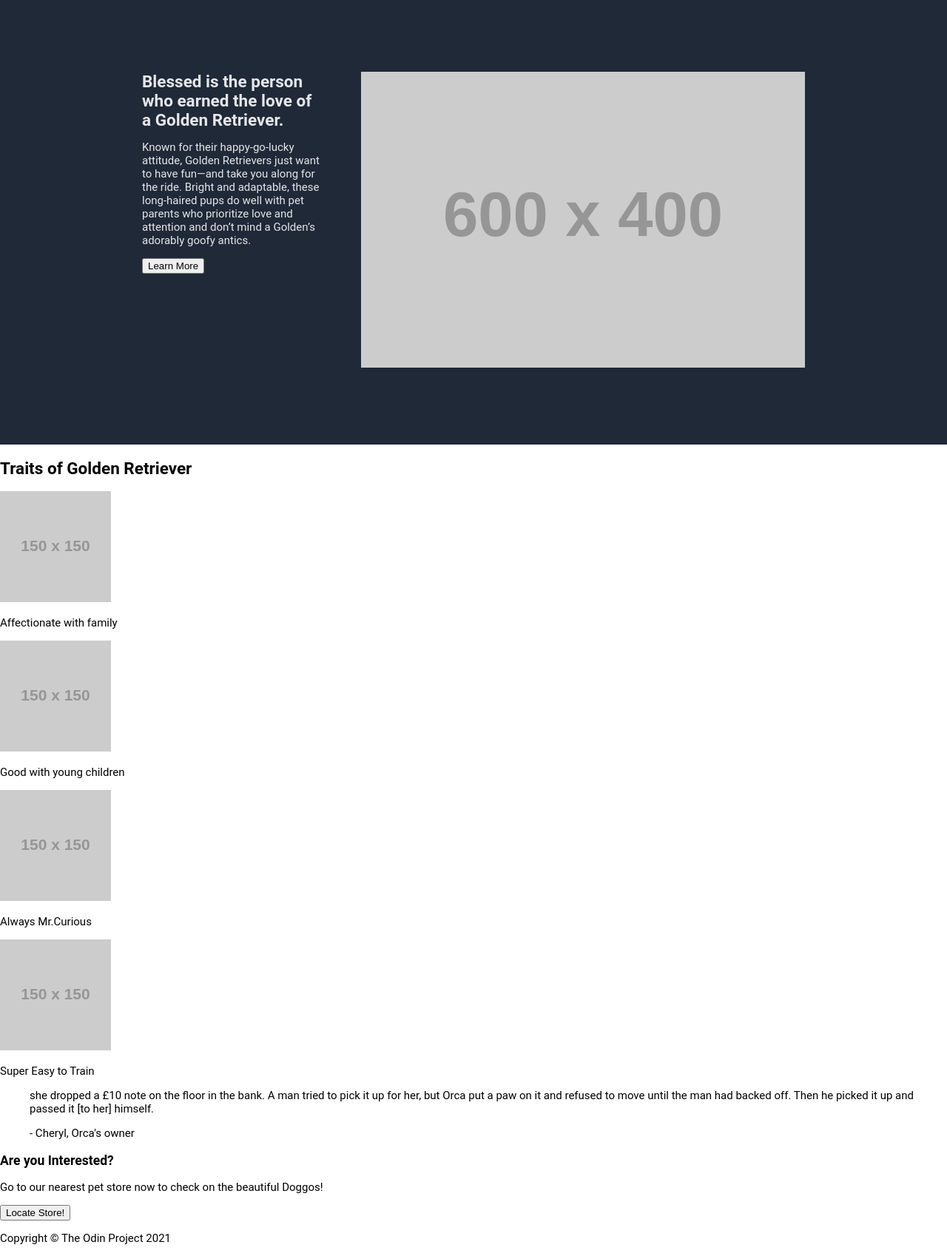
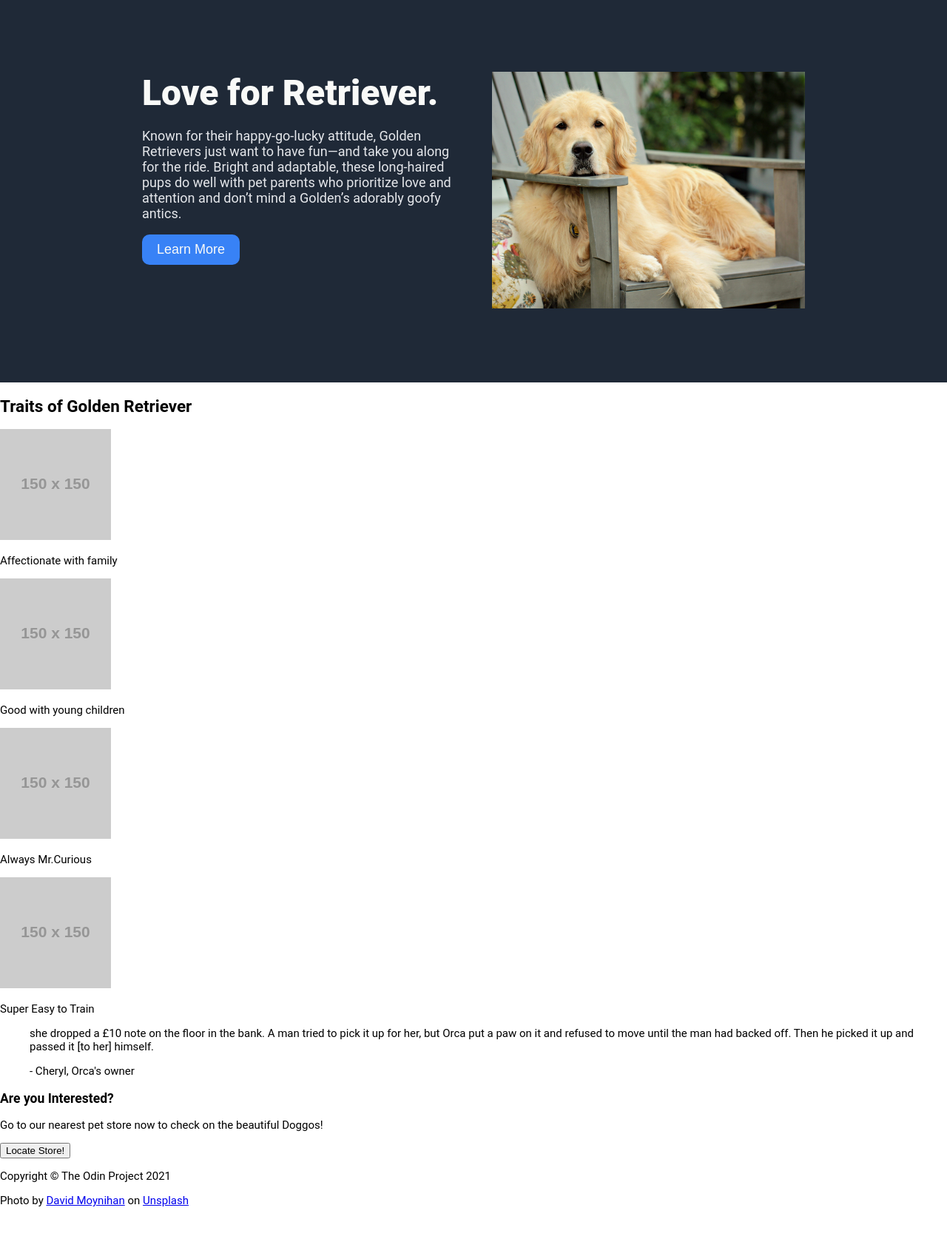
Before and after one commit to T-Ahish/odin-flexlayout, a plain HTML site: page index.html in a window 1280 px wide. Shown: the part 61-1759 px from the top of the page at 74% size. After the commit the page ends 1708 px from the top, so only its background shows below. Drawn offline with Linux system fonts and the light colour scheme; placeholder pictures from the web are drawn by us.

Commit message:
Add Image for Hero Carousel, credit to the owner on footer

```diff
--- a/index.html
+++ b/index.html
@@ -34,10 +34,8 @@
 
     <main>
       <section class="layout darkblue-background hero-carousal">
-        <div>
-          <h1 class="zero-margin">
-            Blessed is the person who earned the love of a Golden Retriever.
-          </h1>
+        <div class="hero-carousal--content">
+          <h1 class="zero-margin">Love for Retriever.</h1>
           <p>
             Known for their happy-go-lucky attitude, Golden Retrievers just want
             to have fun—and take you along for the ride. Bright and adaptable,
@@ -47,10 +45,10 @@
           <button>Learn More</button>
         </div>
 
-        <div>
+        <div class="hero-carousal--image">
           <img
-            src="https://placehold.co/600x400"
-            alt="Just a Placeholder image"
+            src="./resources/carousal image.jpg"
+            alt="A beautiful Golden Retriever sitting on a wooden chair with lovely eyes"
           />
         </div>
       </section>
@@ -100,6 +98,18 @@
 
     <footer>
       <p>Copyright &copy; The Odin Project 2021</p>
+      <p class="credits">
+        Photo by
+        <a
+          href="https://unsplash.com/@slowbiker?utm_content=creditCopyText&utm_medium=referral&utm_source=unsplash"
+          >David Moynihan</a
+        >
+        on
+        <a
+          href="https://unsplash.com/photos/golden-retriever-puppy-on-grey-wooden-fence-during-daytime-BT_QM4CpnNE?utm_content=creditCopyText&utm_medium=referral&utm_source=unsplash"
+          >Unsplash</a
+        >
+      </p>
     </footer>
   </body>
 </html>
```
Also changed, not shown: resources/carousal image.jpg (added).
